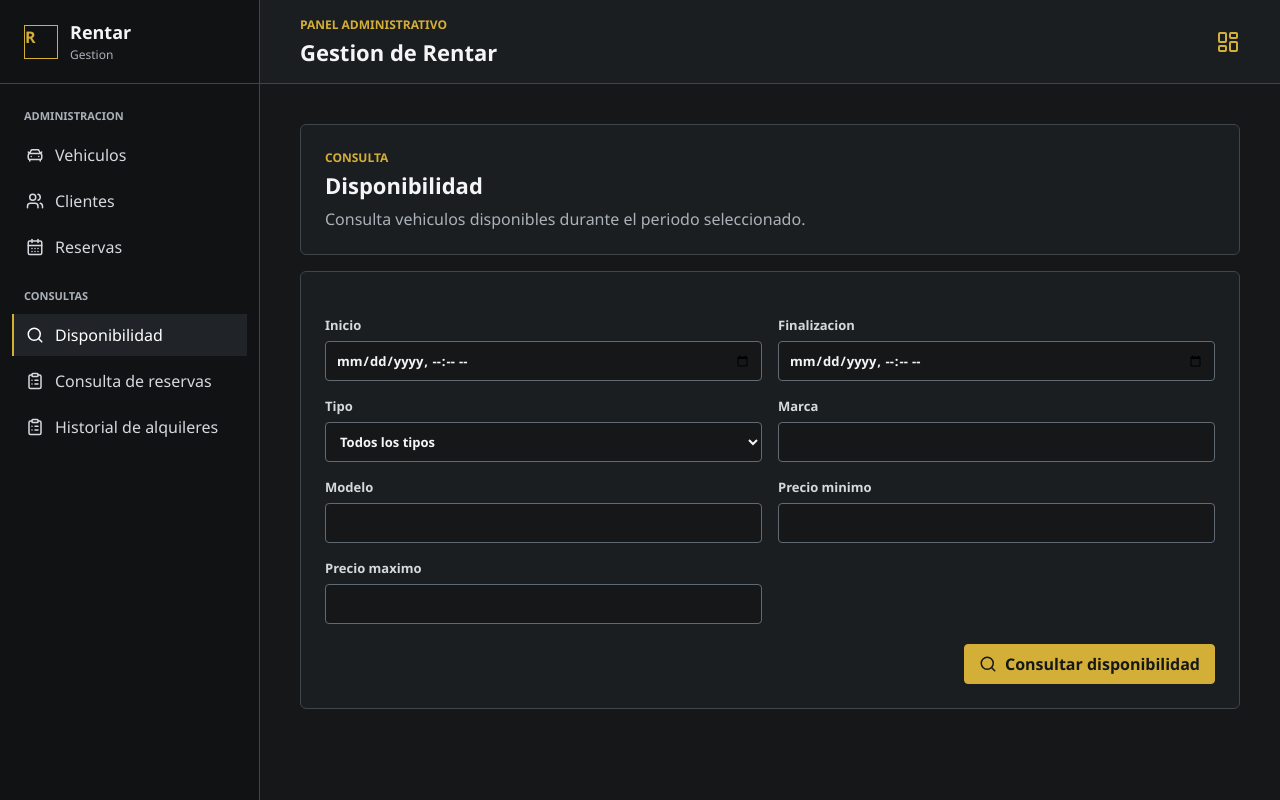
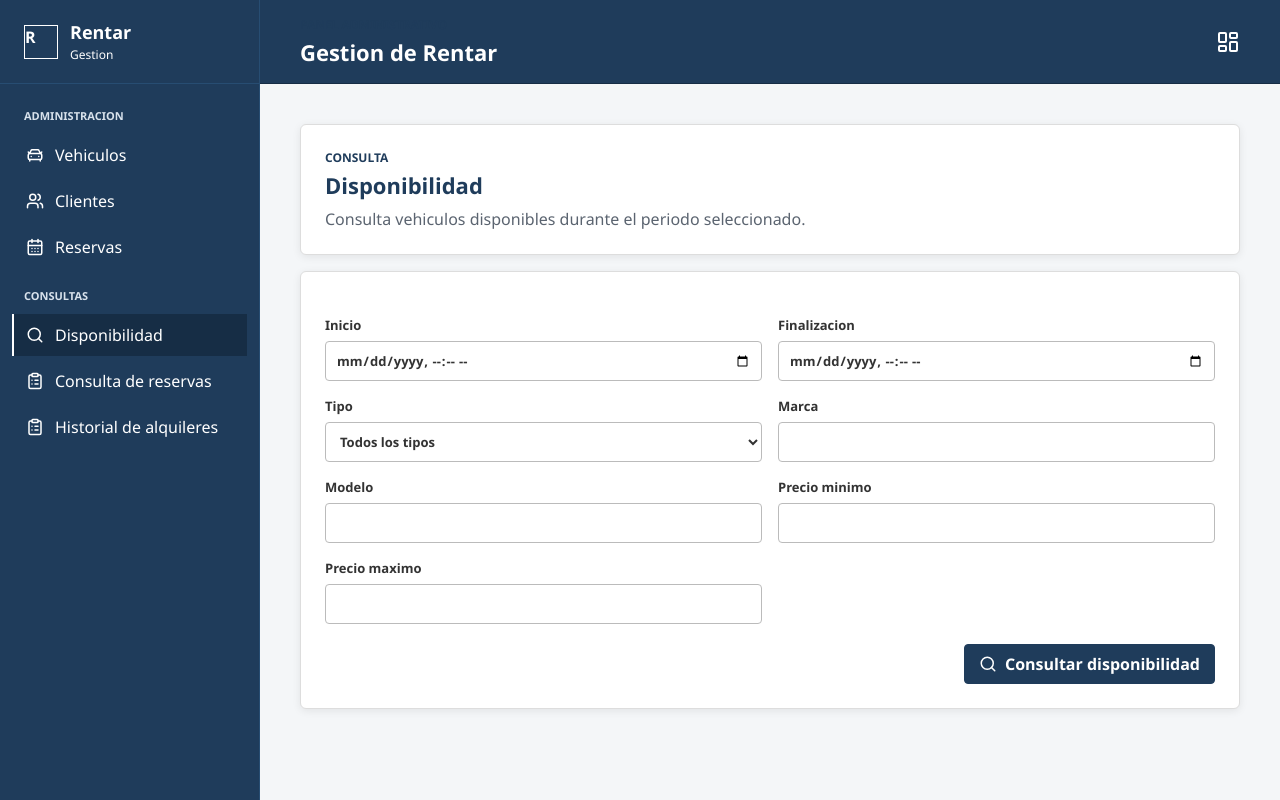
Before and after one commit to fedeflores25/desarrollo-de-software-en-sistemas-distribuidos-grupo-a, a React (Vite) app in the folder frontend/: page / in a window 1280 px wide. Both pictures are taken after a click on the button "Disponibilidad". Built offline with nearby package versions, Linux system fonts and the light colour scheme.

Commit message:
correccion de estilos

```diff
--- a/frontend/src/styles/global.css
+++ b/frontend/src/styles/global.css
@@ -612,3 +612,161 @@ h1 {
     grid-template-columns: 1fr;
   }
 }
+
+/* Palette aligned with the original availability screen. */
+:root {
+  color: #333333;
+  background: #f4f6f8;
+}
+
+body,
+.app-shell {
+  background: #f4f6f8;
+}
+
+.sidebar,
+.topbar {
+  border-color: #162d45;
+  background: #1f3c5b;
+}
+
+.brand,
+.sidebar {
+  border-color: #274d72;
+}
+
+.brand-mark {
+  border-color: #ffffff;
+  color: #ffffff;
+}
+
+.brand strong,
+.brand div span,
+.nav-item,
+h1,
+.topbar-icon {
+  color: #ffffff;
+}
+
+.nav-section-label {
+  color: #d8e2ec;
+}
+
+.nav-item:hover,
+.nav-item:focus-visible,
+.nav-item-active {
+  border-left-color: #ffffff;
+  background: #162d45;
+  color: #ffffff;
+}
+
+.eyebrow {
+  color: #1f3c5b;
+}
+
+.workspace-heading h2,
+.page-heading h2,
+.form-panel-heading h3,
+.confirmation-dialog h3 {
+  color: #1f3c5b;
+}
+
+.workspace-heading p,
+.module-card p,
+.page-heading p:not(.eyebrow),
+.form-panel-heading p,
+.confirmation-dialog p {
+  color: #5b6470;
+}
+
+.workspace-heading,
+.form-panel-heading {
+  border-color: #dddddd;
+}
+
+.module-card,
+.page-heading,
+.toolbar,
+.feedback-message,
+.data-table-wrapper,
+.form-panel,
+.confirmation-dialog {
+  border-color: #dddddd;
+  background: #ffffff;
+  box-shadow: 0 2px 8px rgba(0, 0, 0, 0.08);
+}
+
+.primary-button {
+  border-color: #1f3c5b;
+  background: #1f3c5b;
+  color: #ffffff;
+}
+
+.primary-button:hover,
+.primary-button:focus-visible {
+  background: #162d45;
+  outline-color: #1f3c5b;
+}
+
+.secondary-button,
+.icon-button {
+  border-color: #1f3c5b;
+  background: #ffffff;
+  color: #1f3c5b;
+}
+
+.search-field,
+.form-field input,
+.form-field select {
+  border-color: #bbbbbb;
+  background: #ffffff;
+  color: #333333;
+}
+
+.form-field select option {
+  background: #ffffff;
+  color: #333333;
+}
+
+.search-field:focus-within,
+.form-field input:focus,
+.form-field select:focus {
+  border-color: #1f3c5b;
+}
+
+.search-field input {
+  color: #333333;
+}
+
+.search-field input::placeholder {
+  color: #6d7680;
+}
+
+.form-field,
+.data-table th,
+.data-table td,
+.feedback-message {
+  color: #333333;
+}
+
+.data-table th {
+  border-color: #1f3c5b;
+  background: #1f3c5b;
+  color: #ffffff;
+}
+
+.data-table td {
+  border-color: #dddddd;
+}
+
+.data-table tbody tr:hover {
+  background: #f5f7f9;
+}
+
+.table-strong {
+  color: #1f3c5b !important;
+}
+
+.modal-backdrop {
+  background: rgba(22, 45, 69, 0.5);
+}
```
